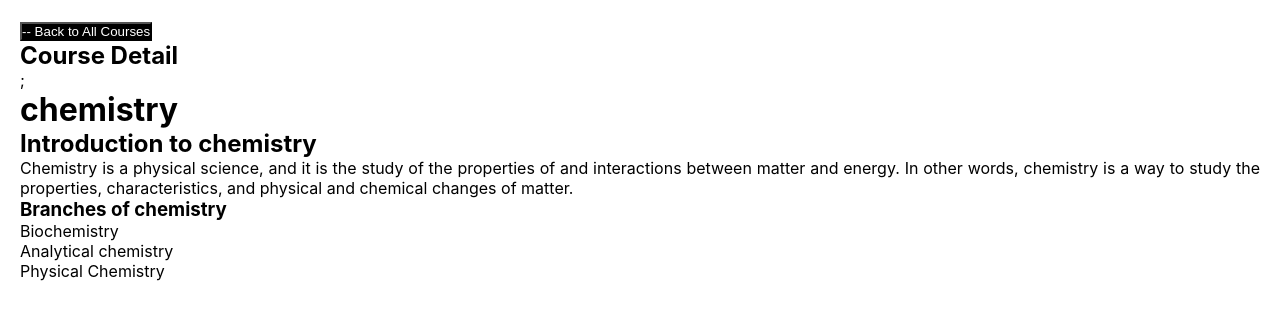
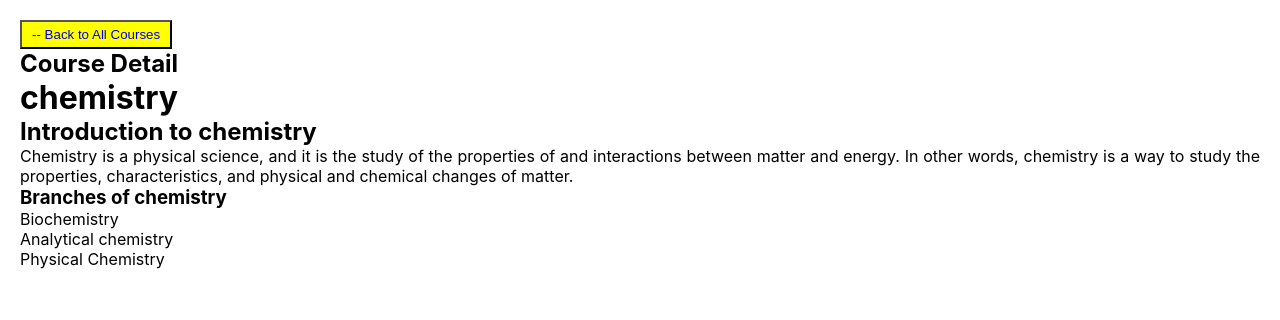
Before and after one commit to OladokunLT/luku-school, a React (Create React App) app: page /#/course/1 in a window 1280 px wide. Shown: the top 320 px of the page. Built offline with nearby package versions, Linux system fonts and the light colour scheme; no server answers.

Commit message:
bug fixed

```diff
--- a/src/components/Coursedetail.js
+++ b/src/components/Coursedetail.js
@@ -6,11 +6,11 @@ function Coursedetail() {
   const { id } = useParams();
   return (
     <div className="coursedetail" style={{padding: "20px"}}>
-        <button style={{backgroundColor: "black"}}>
+        <button style={{backgroundColor: "yellow", padding:"5px 10px"}}>
            <Link to="/dashboard/courses"> -- Back to All Courses</Link>
         </button>
       <h2>Course Detail</h2>
-            {console.log(subjects)};
+            {console.log(subjects)}
       <div>
         {subjects
           .filter((detail) => detail.id == id)
--- a/src/components/Courses.js
+++ b/src/components/Courses.js
@@ -9,9 +9,9 @@ function Courses() {
       <h1>Available courses</h1>
         {console.log(subjects)}
 
-      <section className="container">
+      <section className="container singleLink">
         {subjects.map((course) => (
-          <Link to={`/course/${course.id}`}>
+          <Link to={`/course/${course.id}`} >
             <div className="card" key={course.id} title="click to see detail">
               <div className='course-name'>{course.name}</div>
             </div>
--- a/src/components/Signup.js
+++ b/src/components/Signup.js
@@ -15,7 +15,7 @@ function Signup() {
     setError("");
     try {
      createUser(email, password)
-      navigate("/signup")
+      navigate("/dashboard")
     } catch (e) {
       setError(e.message);
       console.log(e.message)
--- a/src/context/AuthContext.js
+++ b/src/context/AuthContext.js
@@ -28,7 +28,7 @@ export const AuthContextProvider = ({children}) => {
 
     function googleSignIn() {
         const googleAuthProvider = new GoogleAuthProvider();
-        return signInWithRedirect(auth, googleAuthProvider)
+         signInWithRedirect(auth, googleAuthProvider)
         // return signInWithPopup(auth, googleAuthProvider);
     }
 
--- a/src/css/courses.css
+++ b/src/css/courses.css
@@ -17,7 +17,7 @@
     flex-wrap: wrap;
     border-radius: 5px;
 }
-a {
+.singleLink a {
     text-decoration: none;
     color: white
 }
```
